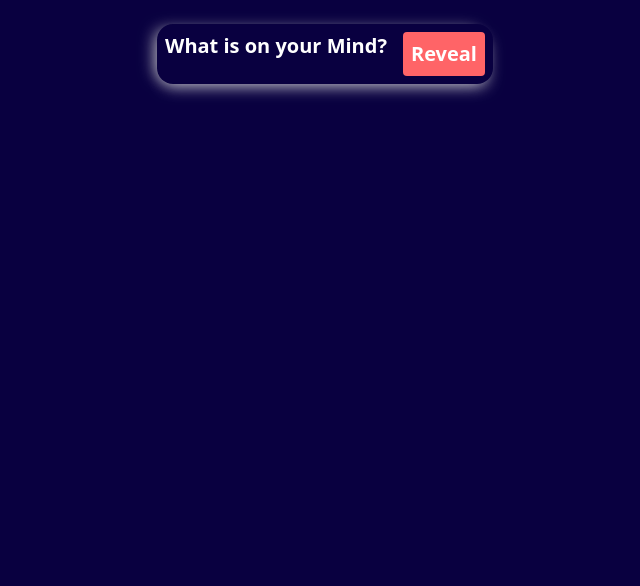
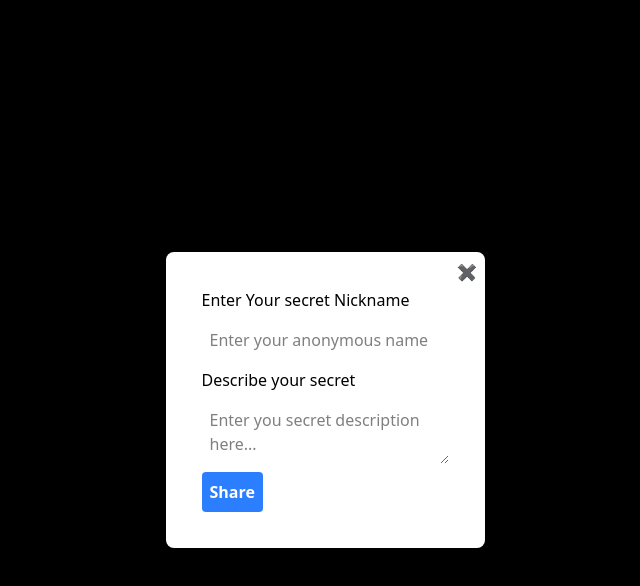
Before and after one commit to nianod/secret-arena, a React (Vite) app: page /dashboard in a window 1280 px wide. Both pictures are taken after a click on the button "Reveal". Shown: the top 586 px of the page, without its empty margins (315-955 px from the left). Built offline with nearby package versions, Linux system fonts and the light colour scheme.

Commit message:
post dash

```diff
--- a/src/Components/PostField.tsx
+++ b/src/Components/PostField.tsx
@@ -3,24 +3,30 @@ import React, { useState } from "react"
 const PostField = () => {
     const [name, setName] = useState('')
     const [description, setDescription] = useState('')
+    const [loading, setLoading] = useState(false)
 
     const handleSubmit = (e: React.FormEvent) => {
         e.preventDefault()
+        setLoading(true)
     }
 
   return (
-    <div>
-      <form onSubmit={handleSubmit}>
-        <label>Enter Your secret Nickname</label>
-        <input type="text"
+    <div className="justify-center items-center h-5/6">
+      <form onSubmit={handleSubmit}
+        className=" flex flex-col gap-2 p-3 h-5/6"
+      >
+        <label className="block">Enter Your secret Nickname</label>
+        <input type="text "
+          className="p-2 focus:outline-none focus:ring-2 focus:ring-blue-500 rounded"
           placeholder="Enter your anonymous name"
           value={name}
           onChange={(e) => setName(e.target.value)}
           required
         />
-        <label>Describe your secret</label>
+        <label className="block">Describe your secret</label>
         <textarea
          placeholder="Enter you secret description here..."
+         className="p-2 focus:outline-none focus:ring-2 focus:ring-blue-500 rounded"
          value={description}
          onChange={(e) => setDescription(e.target.value)}
          required
@@ -29,14 +35,10 @@ const PostField = () => {
         </textarea>
         <div>
             <button
+             className={`bg-blue-500 p-2 rounded text-white font-bold ${loading ? 'cursor-not-allowed bg-blue-300' : "cursor-pointer"}`}
              type="submit"
             >
-              Share
-            </button>
-            <button
-             type="reset"
-            >
-              Cancel
+              {loading ? "Sharing..." : "Share"}
             </button>
         </div>
       </form>
--- a/src/Pages/Dashboard.tsx
+++ b/src/Pages/Dashboard.tsx
@@ -1,15 +1,34 @@
+import { useState } from "react"
+import PostField from "../Components/PostField"
 
 
 const Dashboard = () => {
+  const [showPostField, setShowPostField] = useState(false)
   return (
-    <div>
+    <div className="relative">
       <div className="box p-2 rounded-2xl flex justify-center gap-4 m-auto w-fit mt-6">
         <p className="text-xl font-bold align-center flex text-white">What is on your Mind?</p>
-        <button className=" text-white p-2 bg-red-400 rounded cursor-pointer font-bold text-xl hover:bg-red-500"
+        <button
+        onClick={() => setShowPostField(true)}
+         className=" text-white p-2 bg-red-400 rounded cursor-pointer font-bold text-xl hover:bg-red-500"
         >
           Reveal
         </button>
       </div>
+      {showPostField && (
+        <div className="fixed inset-0 bg-black bg-opacity-50 flex justify-center items-center z-50">
+          <div className="bg-white p-6 rounded-lg relative shadow-lg">
+            <button
+              onClick={() => setShowPostField(false)}
+              className="absolute top-2 right-2 text-red-500 font-bold"
+              title="Cancel"
+            >
+              ✖
+            </button>
+            <PostField />
+          </div>
+        </div>
+      )}
     </div>
   )
 }
```
